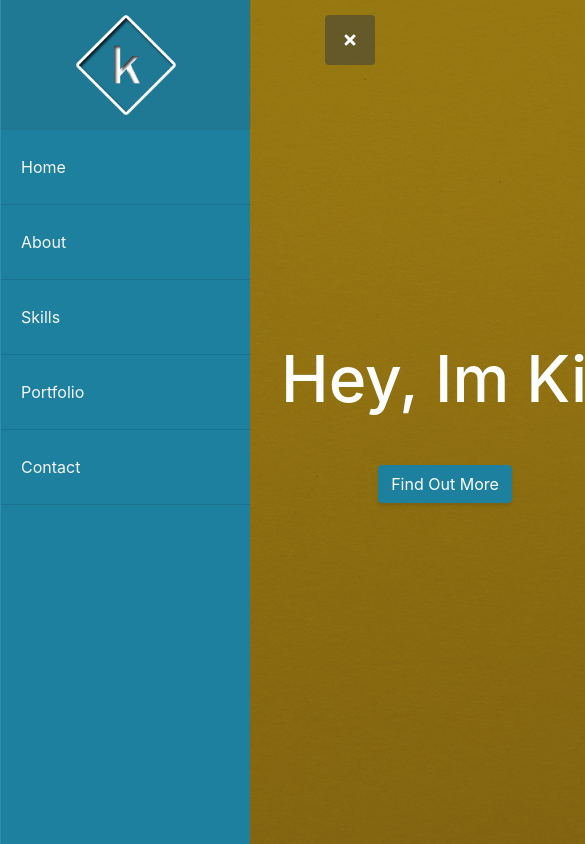
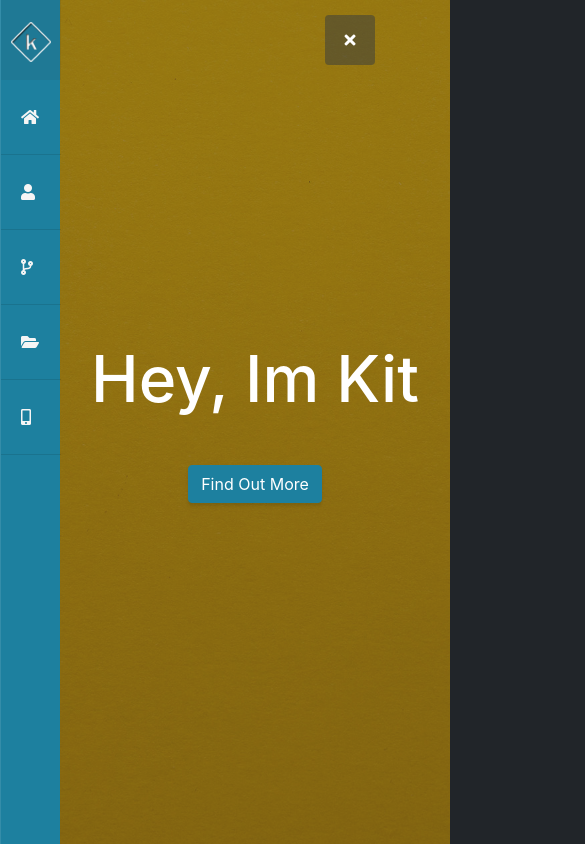
Before and after one commit to khdzalameda/khdzalameda.github.io, a website with bundled scripts: page index.html in a window 390 px wide. Both pictures are taken after a click on the link 350 px from the left and 40 px from the top of the page. Shown: the top 844 px of the page, 585 px wide, since content can reach past the window. Built offline with nearby package versions, Linux system fonts and the light colour scheme.

Commit message:
update mobile nav

```diff
--- a/css/stylish-portfolio.css
+++ b/css/stylish-portfolio.css
@@ -624,19 +624,23 @@ a:hover, a:focus, a:active {
 
 @media (max-width: 550px) {
   body.active {
-    left: 250px;
+    left: 60px;
+  }
+
+  .navlogo {
+    width: 40px;
   }
   #sidebar-wrapper {
     position: fixed;
     z-index: 99;
-    left: -500px;
+    left: -120px;
     /* right: 0; */
-    width: 250px;
+    width: 60px;
     height: 100%;
     -webkit-transition: all 0.4s ease 0s;
     transition: all 0.4s ease 0s;
-    -webkit-transform: translateX(250px);
-    transform: translateX(250px);
+    -webkit-transform: translateX(60px);
+    transform: translateX(60px);
     background: #1D809F;
     border-left: 1px solid rgba(255, 255, 255, 0.1);
   }
@@ -644,7 +648,7 @@ a:hover, a:focus, a:active {
   .sidebar-nav {
     position: absolute;
     top: 0;
-    width: 250px;
+    width: 60px;
     margin: 0;
     padding: 0;
     list-style: none;
@@ -652,8 +656,8 @@ a:hover, a:focus, a:active {
 
   #sidebar-wrapper.active {
     /* right: 250px; */
-    left: -250px;
-    width: 250px;
+    left: -60px;
+    width: 60px;
     -webkit-transition: all 0.4s ease 0s;
     transition: all 0.4s ease 0s;
   }
--- a/js/stylish-portfolio.js
+++ b/js/stylish-portfolio.js
@@ -45,6 +45,20 @@
       $('.scroll-to-top').fadeOut();
     }
   });
+
+  // Change sidebar menu on mobile
+  $(window).resize(function() {
+      // This will fire each time the window is resized:
+      if($(window).width() <= 425) {
+        $( "a:contains(Home)" ).html('<i class="fas fa-home"></i>');
+        $( "a:contains(About)" ).html('<i class="fas fa-user"></i>');
+        $( "a:contains(Skills)" ).html('<i class="fas fa-code-branch"></i>');
+        $( "a:contains(Portfolio)" ).html('<i class="fas fa-folder-open"></i>');
+        $( "a:contains(Contact)" ).html('<i class="fas fa-mobile-alt"></i>');
+      } else {
+
+      }
+  }).resize();
 
   $(document).ready(function() {
 
```
